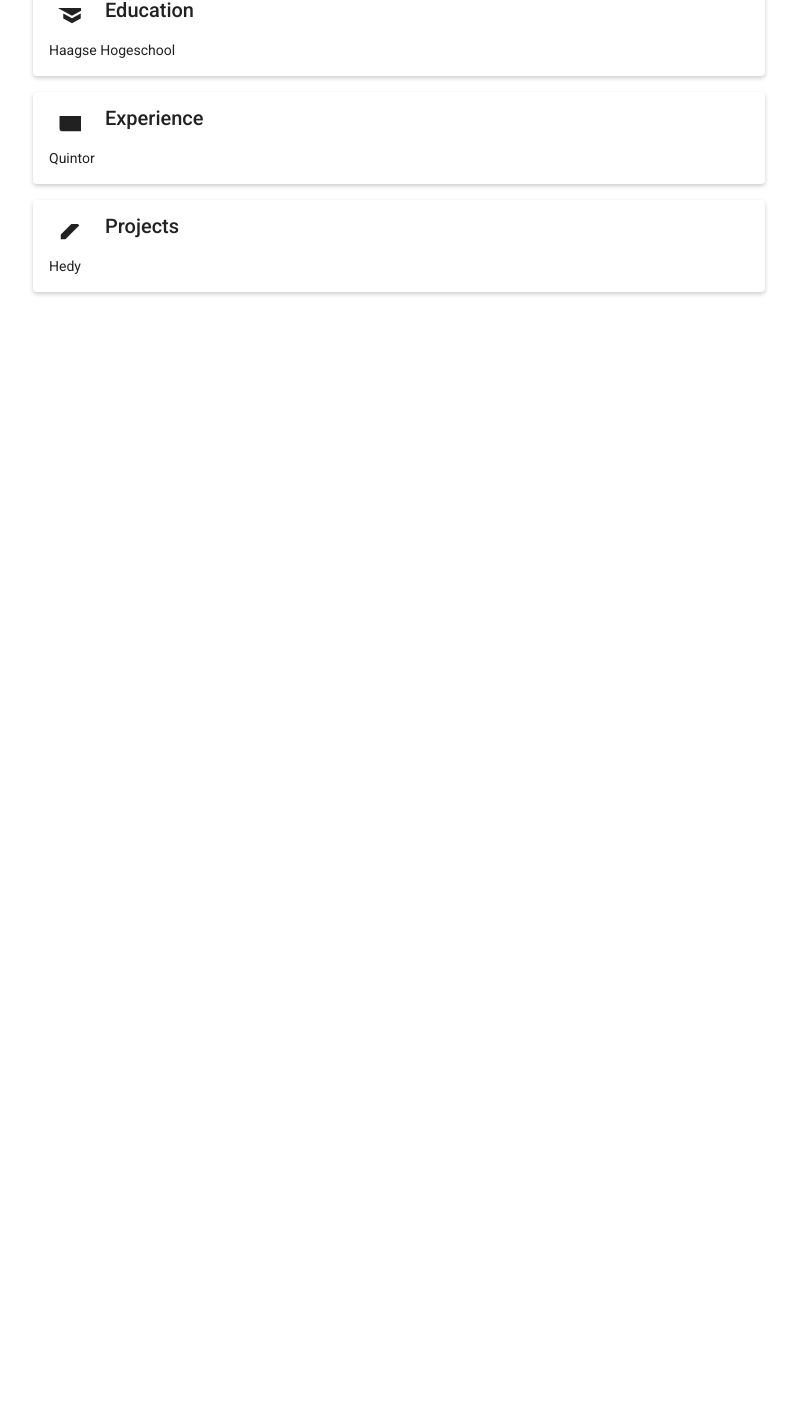
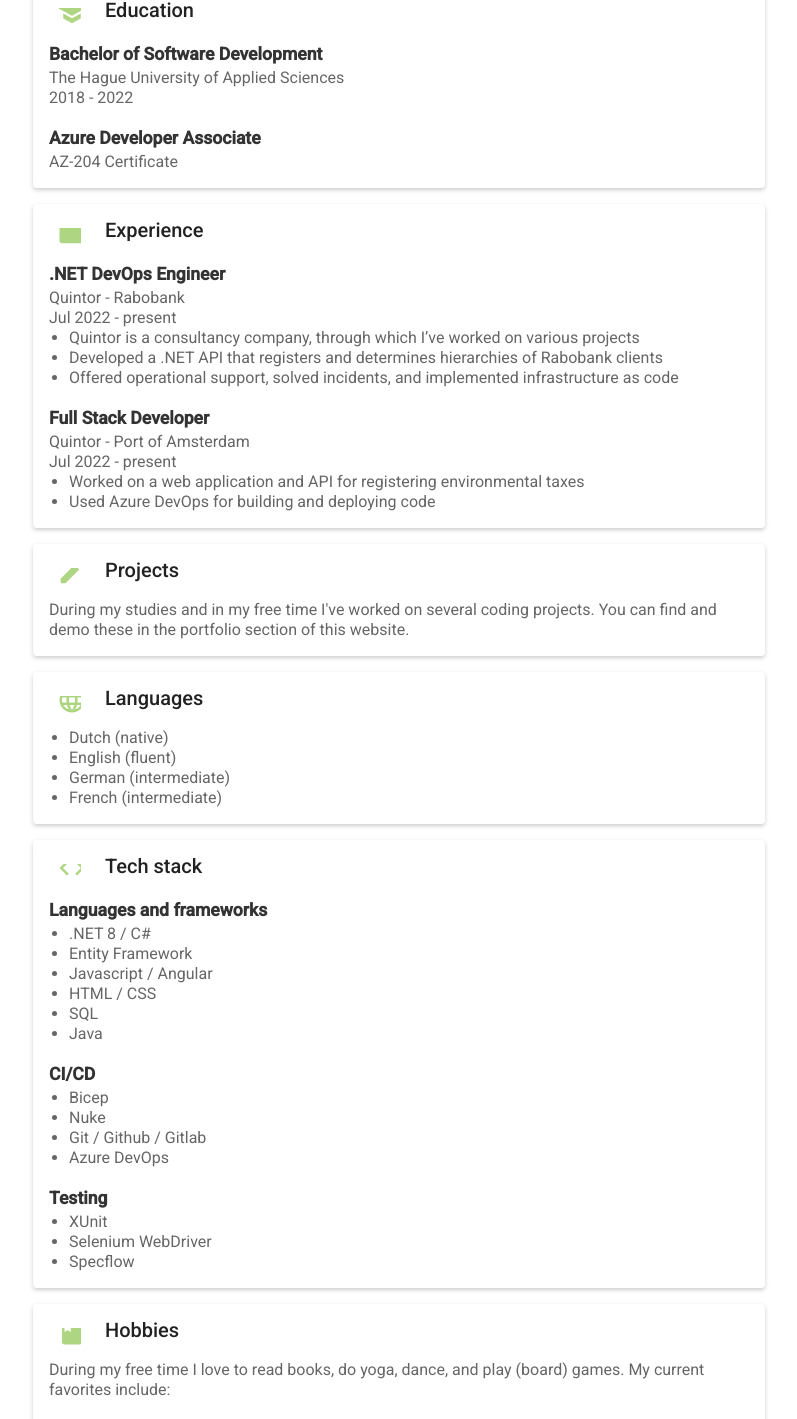
Before and after one commit to Tanilonn/maze, an Angular app: page / in a window 1280 px wide. Shown: the part 660-2079 px from the top of the page, without its empty margins (241-1038 px from the left). Before the commit the page ends 968 px from the top, so only its background shows below. Built offline with nearby package versions, Linux system fonts and the light colour scheme.

Commit message:
update home cv

```diff
--- a/src/app/home/home/home.component.html
+++ b/src/app/home/home/home.component.html
@@ -69,13 +69,72 @@
   <mat-card class="card">
     <mat-card-header>
       <div mat-card-avatar class="avatar">
-        <mat-icon>school</mat-icon>
+        <mat-icon color="primary">school</mat-icon>
       </div>
       <mat-card-title>Education</mat-card-title>
     </mat-card-header>
     <mat-card-content>
-      <p>
-        Haagse Hogeschool
+      <div class="content-item">
+        <h3 class="title"><b>Bachelor of Software Development</b></h3>
+        <p class="details">
+          The Hague University of Applied Sciences <br>
+          2018 - 2022
+        </p>
+      </div>
+      <div class="content-item">
+        <h3 class="title"><b>Azure Developer Associate</b></h3>
+        <p class="details">
+          AZ-204 Certificate
+        </p>
+      </div>
+    </mat-card-content>
+  </mat-card>
+
+  <mat-card class="card">
+    <mat-card-header>
+      <div mat-card-avatar class="avatar">
+        <mat-icon color="primary">work</mat-icon>
+      </div>
+      <mat-card-title>Experience</mat-card-title>
+    </mat-card-header>
+    <mat-card-content>
+      <div class="content-item">
+        <h3 class="title"><b>.NET DevOps Engineer</b></h3>
+        <p class="details">
+          Quintor - Rabobank <br>
+          Jul 2022 - present
+        </p>
+        <ul class="experience-list">
+          <li>Quintor is a consultancy company, through which I’ve worked on various projects</li>
+          <li>Developed a .NET API that registers and determines hierarchies of Rabobank clients</li>
+          <li>Offered operational support, solved incidents, and implemented infrastructure as code</li>
+        </ul>
+      </div>
+      <div class="content-item">
+        <h3 class="title"><b>Full Stack Developer</b></h3>
+        <p class="details">
+          Quintor - Port of Amsterdam <br>
+          Jul 2022 - present
+        </p>
+        <ul class="experience-list">
+          <li>Worked on a web application and API for registering environmental taxes</li>
+          <li>Used Azure DevOps for building and deploying code</li>
+        </ul>
+      </div>
+    </mat-card-content>
+  </mat-card>
+
+  <mat-card class="card">
+    <mat-card-header>
+      <div mat-card-avatar class="avatar">
+        <mat-icon color="primary">edit</mat-icon>
+      </div>
+      <mat-card-title>Projects</mat-card-title>
+    </mat-card-header>
+    <mat-card-content>
+      <p class="details">
+        During my studies and in my free time I've worked on several coding projects.
+        You can find and demo these in the portfolio section of this website.
       </p>
     </mat-card-content>
   </mat-card>
@@ -83,27 +142,76 @@
   <mat-card class="card">
     <mat-card-header>
       <div mat-card-avatar class="avatar">
-        <mat-icon>work</mat-icon>
+        <mat-icon color="primary">language</mat-icon>
       </div>
-      <mat-card-title>Experience</mat-card-title>
+      <mat-card-title>Languages</mat-card-title>
     </mat-card-header>
     <mat-card-content>
-      <p>
-        Quintor
-      </p>
+      <ul class="experience-list">
+        <li>Dutch (native)</li>
+        <li>English (fluent)</li>
+        <li>German (intermediate)</li>
+        <li>French (intermediate)</li>
+      </ul>
     </mat-card-content>
   </mat-card>
 
   <mat-card class="card">
     <mat-card-header>
       <div mat-card-avatar class="avatar">
-        <mat-icon>edit</mat-icon>
+        <mat-icon color="primary">code</mat-icon>
       </div>
-      <mat-card-title>Projects</mat-card-title>
+      <mat-card-title>Tech stack</mat-card-title>
     </mat-card-header>
     <mat-card-content>
-      <p>
-        Hedy
+      <div class="content-item">
+
+        <h3 class="title"><b>Languages and frameworks</b></h3>
+        <ul class="experience-list">
+          <li>.NET 8 / C#</li>
+          <li>Entity Framework </li>
+          <li>Javascript / Angular</li>
+          <li>HTML / CSS</li>
+          <li>SQL</li>
+          <li>Java</li>
+        </ul>
+      </div>
+      <div class="content-item">
+        <h3 class="title"><b>CI/CD</b></h3>
+        <ul class="experience-list">
+          <li>Bicep</li>
+          <li>Nuke</li>
+          <li>Git / Github / Gitlab</li>
+          <li>Azure DevOps</li>
+        </ul>
+      </div>
+      <div class="content-item">
+        <h3 class="title"><b>Testing</b></h3>
+        <ul class="experience-list">
+          <li>XUnit</li>
+          <li>Selenium WebDriver </li>
+          <li>Specflow</li>
+        </ul>
+      </div>
+    </mat-card-content>
+  </mat-card>
+
+  <mat-card class="card">
+    <mat-card-header>
+      <div mat-card-avatar class="avatar">
+        <mat-icon color="primary">book</mat-icon>
+      </div>
+      <mat-card-title>Hobbies</mat-card-title>
+    </mat-card-header>
+    <mat-card-content>
+      <p class="details">
+        During my free time I love to read books, do yoga, dance, and play (board) games. My current favorites include: <br><br>
+        ❤️ Mistborn (favorite book of 2024)<br>
+        ❤️ Animal Crossing<br>
+        ❤️ Genshin Impact<br>
+        ❤️ Modern dance<br>
+        ❤️ Pizza Marinara<br>
+        ❤️ Flamecraft (board game)<br>
       </p>
     </mat-card-content>
   </mat-card>
--- a/src/app/home/home/home.component.scss
+++ b/src/app/home/home/home.component.scss
@@ -1,6 +1,6 @@
 .spacer {
     flex: 1 1 auto;
-  }
+}
 
 .card {
     width: 700px;
@@ -30,9 +30,10 @@
 }
 
 mat-card-header .mat-icon {
-    font-size: 30px;  /* Adjust the size of the icon */
+    font-size: 30px;
+    /* Adjust the size of the icon */
     line-height: 0.3;
-  }
+}
 
 .avatar {
     display: flex;
@@ -40,3 +41,30 @@
     justify-content: center;
     align-items: center;
 }
+
+.content-item
+{
+    margin-bottom: 16px;
+}
+
+.title {
+    font-size: 1.1rem;
+    color: #333;
+    margin: 0;
+}
+
+.details {
+    font-size: 1rem;
+    color: #666;
+    margin: 0;
+}
+
+
+.experience-list {
+    list-style-type: disc;
+    padding-left: 20px;
+    margin: 0;
+    font-size: 1rem;
+    color: #666;
+    margin: 0;
+  }
--- a/src/styles/soft-green-theme.scss
+++ b/src/styles/soft-green-theme.scss
@@ -2,8 +2,8 @@
 @import '~@angular/material/theming';
 
 // Define your soft green color palette
-$soft-green-primary: mat-palette($mat-green, 200, 100, 700);
-$soft-green-accent: mat-palette($mat-lime, 100, A100, A400);
+$soft-green-primary: mat-palette($mat-light-green, 300, 200, 700);
+$soft-green-accent: mat-palette($mat-lime, 300, 200, 400);
 $soft-green-warn: mat-palette($mat-red, 100);
 
 // Create the theme object
```
Lines whose indentation alone changed are shown as unchanged.
